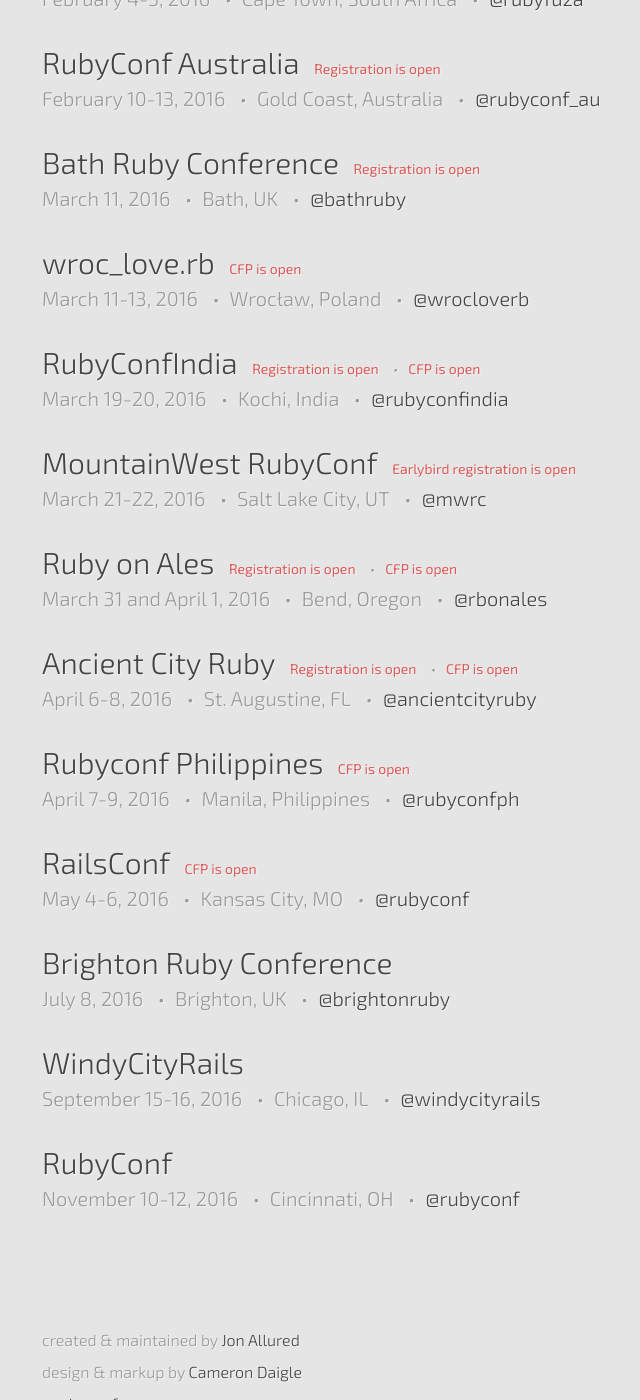
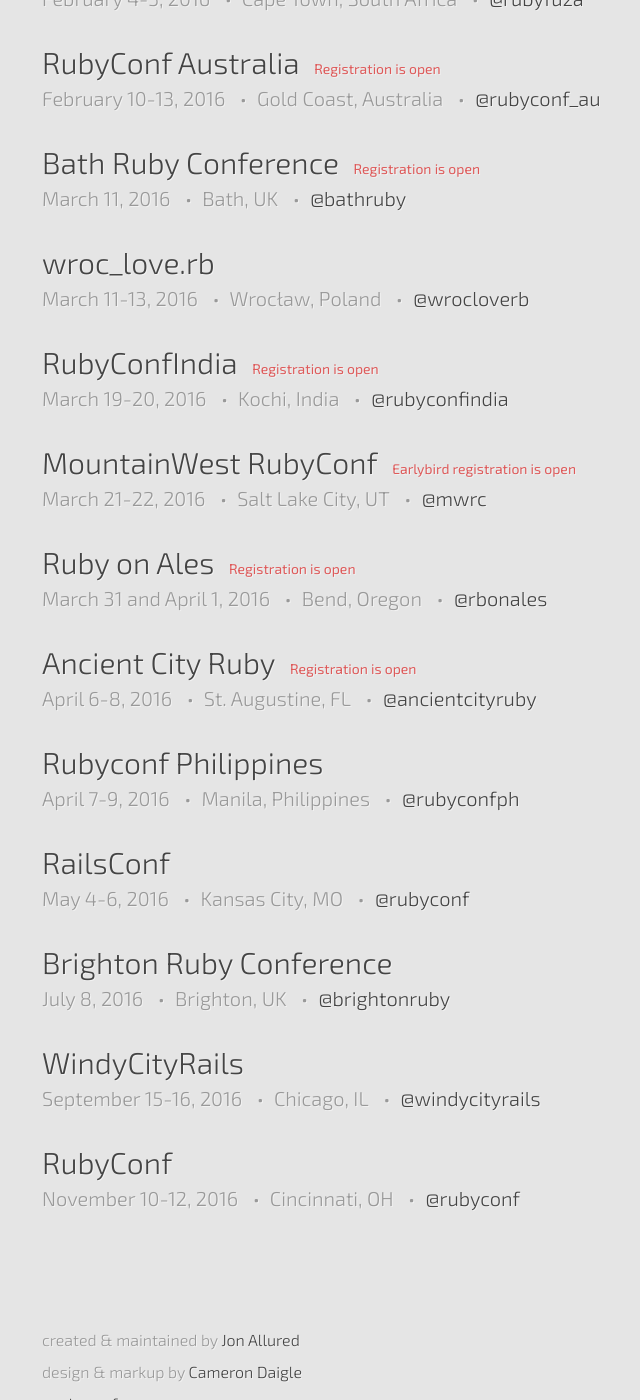
Before and after one commit to ruby-conferences/ruby-conferences.github.io, a Jekyll site: the page built from index.html, in a window 1280 px wide and 1400 px high, scrolled down 718 px. Shown: the whole window, without its empty margins (198-838 px from the left). Built offline with Jekyll 4.4.1, drawn with Linux system fonts in a browser that asks for light colours.

Commit message:
Update CFP statues

```diff
--- a/_data/current.yml
+++ b/_data/current.yml
@@ -32,7 +32,6 @@
   dates: "March 11-13, 2016"
   url: http://wrocloverb.com
   twitter: wrocloverb
-  cfp_phrase: CFP is open
 
 - name: RubyConfIndia
   location: Kochi, India
@@ -40,7 +39,6 @@
   url: http://rubyconfindia.org
   twitter: rubyconfindia
   reg_phrase: Registration is open
-  cfp_phrase: CFP is open
 
 - name: MountainWest RubyConf
   location: Salt Lake City, UT
@@ -55,7 +53,6 @@
   url: https://ruby.onales.com/
   twitter: rbonales
   reg_phrase: Registration is open
-  cfp_phrase: CFP is open
 
 - name: Ancient City Ruby
   location: St. Augustine, FL
@@ -63,21 +60,18 @@
   url: http://www.ancientcityruby.com/
   twitter: ancientcityruby
   reg_phrase: Registration is open
-  cfp_phrase: CFP is open
 
 - name: Rubyconf Philippines
   location: Manila, Philippines
   dates: "April 7-9, 2016"
   url: http://rubyconf.ph
   twitter: rubyconfph
-  cfp_phrase: CFP is open
 
 - name: RailsConf
   location: Kansas City, MO
   dates: "May 4-6, 2016"
   url: http://railsconf.com/
   twitter: rubyconf
-  cfp_phrase: CFP is open
 
 - name: Brighton Ruby Conference
   location: Brighton, UK
```
